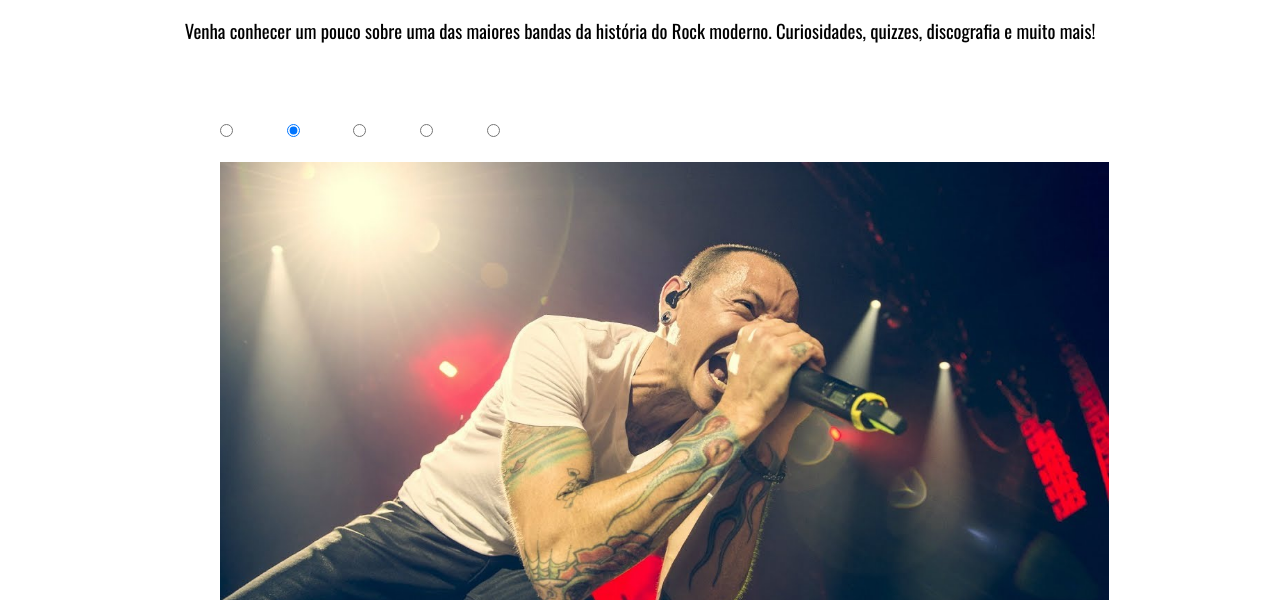
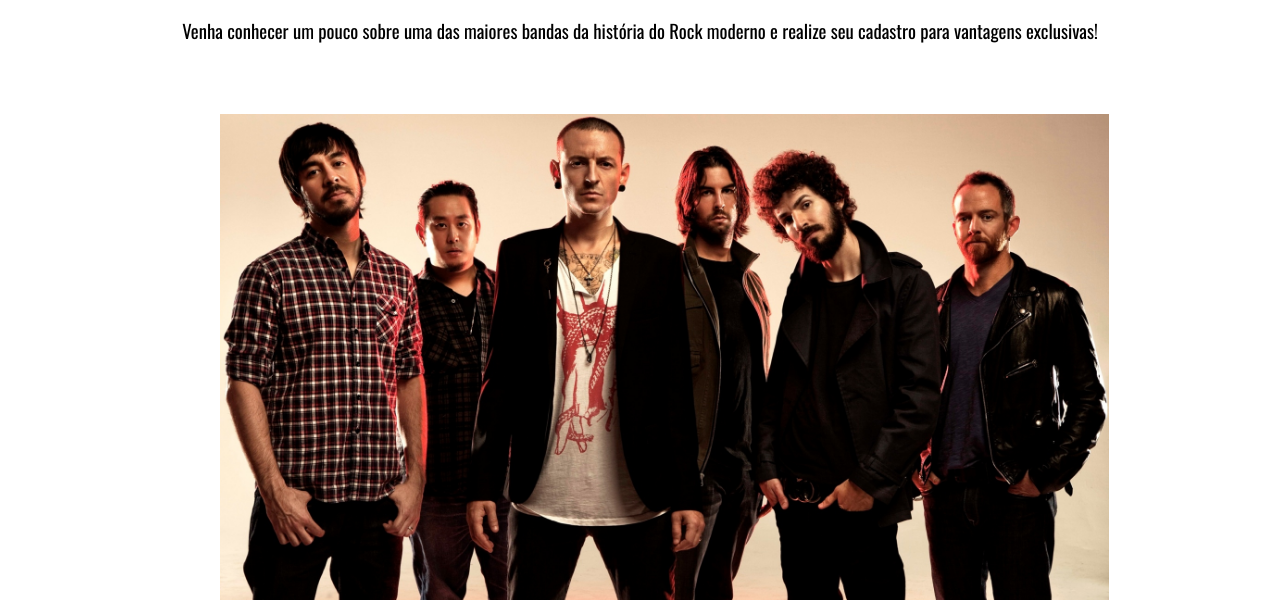
Before and after one commit to ErikAmorim13/linkin-park, a website: page site/public/index.html in a window 1280 px wide. Shown: the part 200-800 px from the top of the page. Drawn offline with nearby package versions, Linux system fonts and the light colour scheme.

Commit message:
Alterações de escrita e no script do quiz

```diff
--- a/site/public/css/inicio.css
+++ b/site/public/css/inicio.css
@@ -27,33 +27,12 @@ body{
     font-weight: 400;
 }
 
-/*Estilização do carrossel*/
+/*Estilização da section*/
 
 section{
     margin-top: 50px;
 }
 
-.slider{
-    overflow: hidden;
-
-}
-
-.slider input{
-   margin: 30px auto auto 50px;
-}
-
-.slider input:nth-child(1){
-    margin-left: 220px;
-}
-
-
-.slider > .slider-content{
-    display: flex;
-    flex-wrap: nowrap;
-    width: 100%;
-    transition: all 500ms ease;
-
-}
 
 .slider-content img{
     height: 500px;
@@ -61,29 +40,6 @@ section{
 
 }
 
-.slider > .slider-content > .slider-item {
-    flex: 0 0 auto;
-    width: 100%;
-}
-
-.slider > input:nth-child(1):checked ~ .slider-content{
-    transform: translateX(0%);
-}
-
-.slider > input:nth-child(2):checked ~ .slider-content{
-    transform: translateX(-100%);
-}
-.slider > input:nth-child(3):checked ~ .slider-content{
-    transform: translateX(-200%);
-}
-
-.slider > input:nth-child(4):checked ~ .slider-content{
-    transform: translateX(-300%);
-}
-
-.slider > input:nth-child(5):checked ~ .slider-content{
-    transform: translateX(-400%);
-}
 
 /* Contexto */
 
--- a/site/public/index.html
+++ b/site/public/index.html
@@ -33,38 +33,19 @@
         <div class="texts">
             <h1 class="title">Bem vindo ao Portal Linkin Park</h1>
             <h3 class="subtitle">Venha conhecer um pouco
-            sobre uma das maiores bandas da história do Rock moderno.
-            Curiosidades, quizzes, discografia e muito mais!</h3>
+            sobre uma das maiores bandas da história do Rock moderno e
+            realize seu cadastro para vantagens exclusivas!</h3>
         </div>
     </div>
 
     <section class="slider">
-        <input name='slide' type="radio" >
-        <input name='slide' type="radio" checked>
-        <input name='slide' type="radio">
-        <input name='slide' type="radio">
-        <input name='slide' type="radio">
 
         <div class="slider-content">
+
             <div class="slider-item">
                 <img src="assets/images/slide_1.jpg">
             </div>
 
-            <div class="slider-item">
-                <img src="assets/images/slide_2.jpg">
-            </div>
-
-            <div class="slider-item">
-                <img src="assets/images/slide_3.jpg">
-            </div>
-
-            <div class="slider-item">
-                <img src="assets/images/slide_4.jpg">
-            </div>
-
-            <div class="slider-item">
-                <img src="assets/images/silde_5.jpg">
-            </div>
         </div>
     </section>
 
--- a/site/src/models/medidaModel.js
+++ b/site/src/models/medidaModel.js
@@ -3,7 +3,6 @@ var database = require("../database/config");
 function buscarUltimasMedidas(idUsuario, limite_linhas) {
 
     instrucaoSql = 'SELECT * FROM quiz JOIN usuario ON id = fkUsuario ORDER BY idQuiz desc LIMIT 5;'
-
 
     console.log("Executando a instrução SQL: \n" + instrucaoSql);
     return database.executar(instrucaoSql);
```
Also changed, not shown: site/public/quizzes.html (+4 -4 lines), site/public/assets/images/chesterCoracao.jpg (added).
